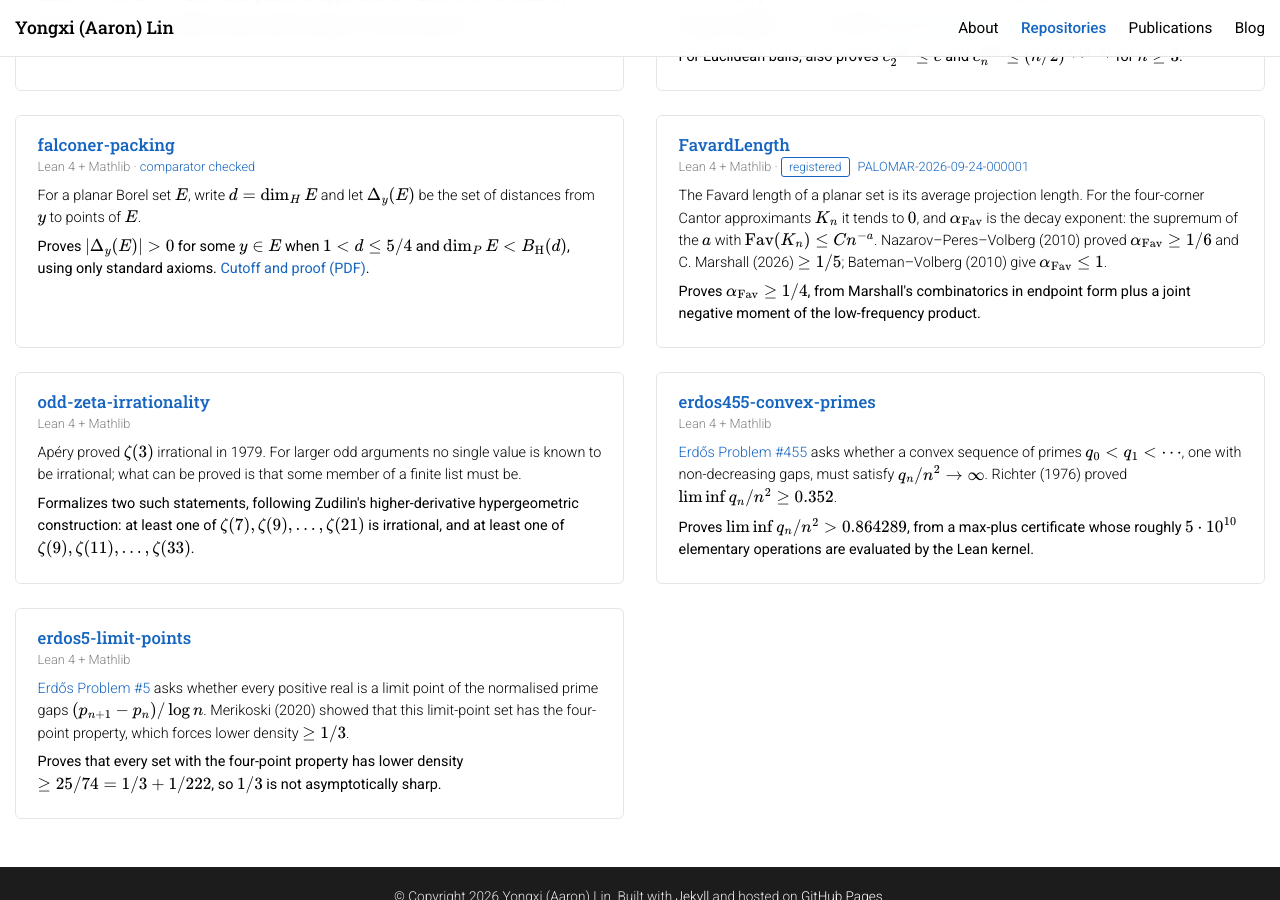
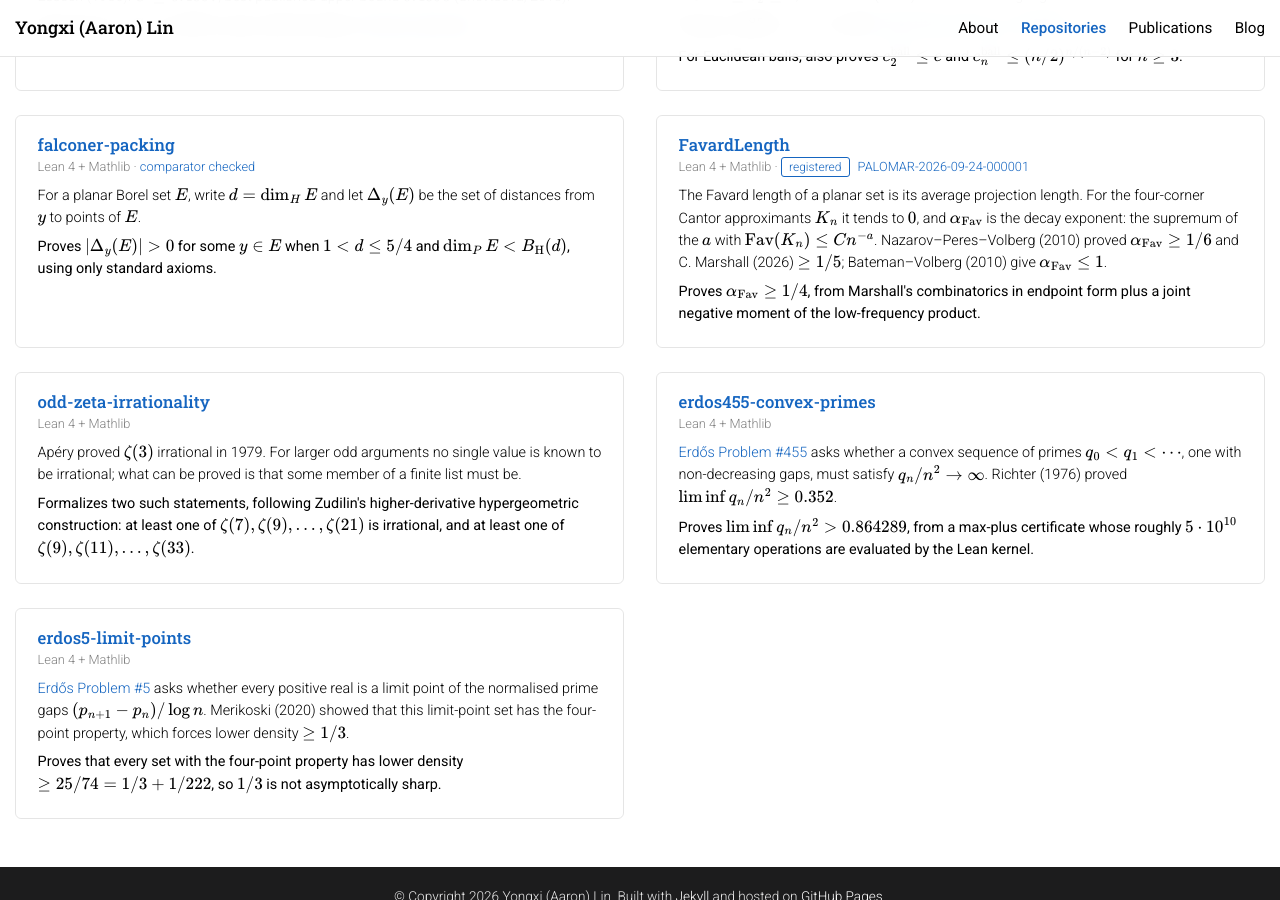
Before and after one commit to CoolRmal/coolrmal.github.io, a Jekyll site: the page built from repositories.md, in a window 1280 px wide and 900 px high, scrolled down 765 px. Built offline with Jekyll 4.4.1, drawn with Linux system fonts in a browser that asks for light colours; formulas are drawn with MathJax 3.

Commit message:
Remove unsolicited Falconer PDF link from website

```diff
--- a/repositories.md
+++ b/repositories.md
@@ -93,7 +93,6 @@ nav: repositories
   <p class="repo-result">
     Proves $|\Delta_y(E)|\gt0$ for some $y\in E$ when $1\lt d\le5/4$ and
     $\dim_P E\lt B_{\mathrm H}(d)$, using only standard axioms.
-    <a href="https://github.com/CoolRmal/falconer-packing/blob/main/docs/falconer-human/falconer-packing-theorem.pdf" target="_blank" rel="noopener noreferrer">Cutoff and proof (PDF)</a>.
   </p>
 </div>
 
```
